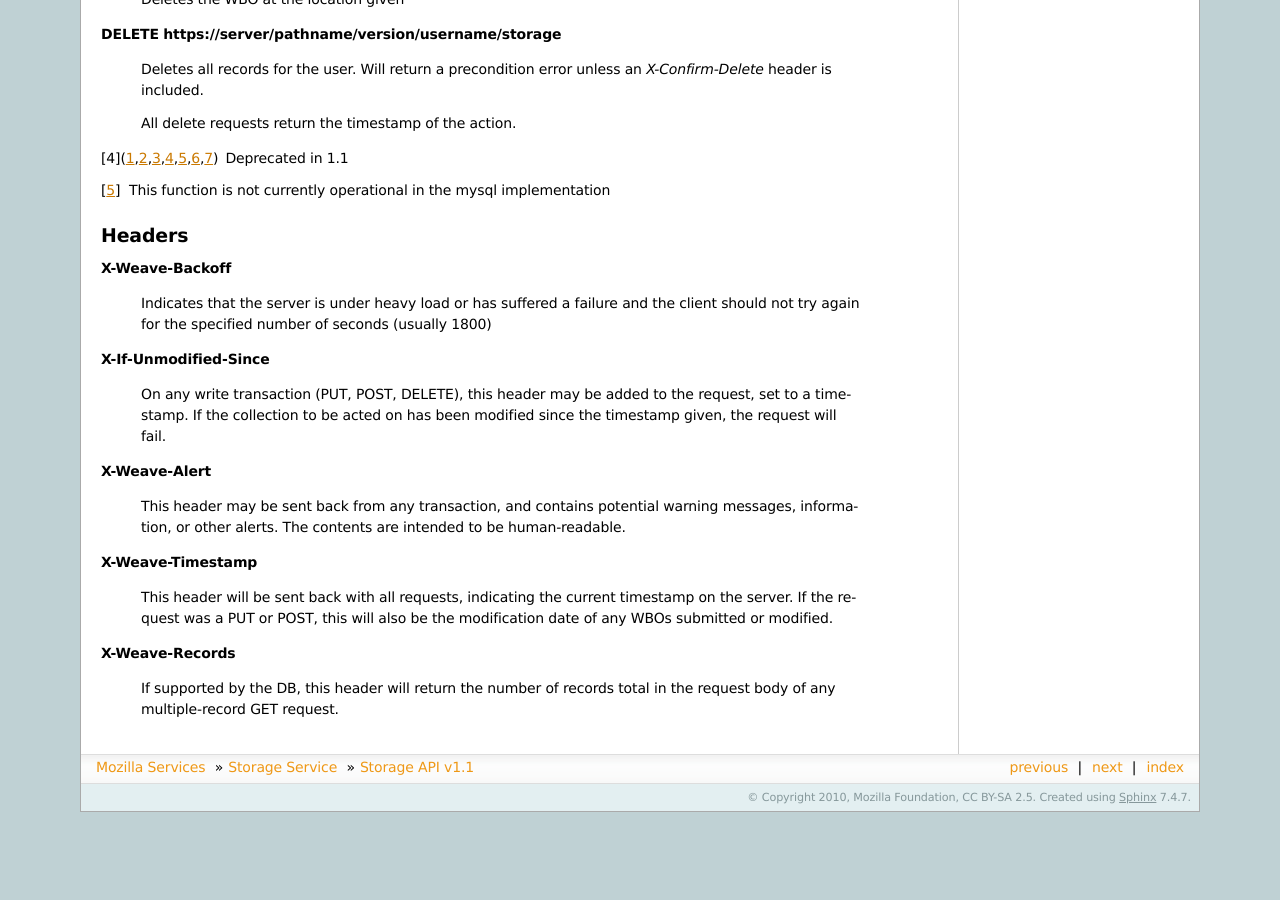
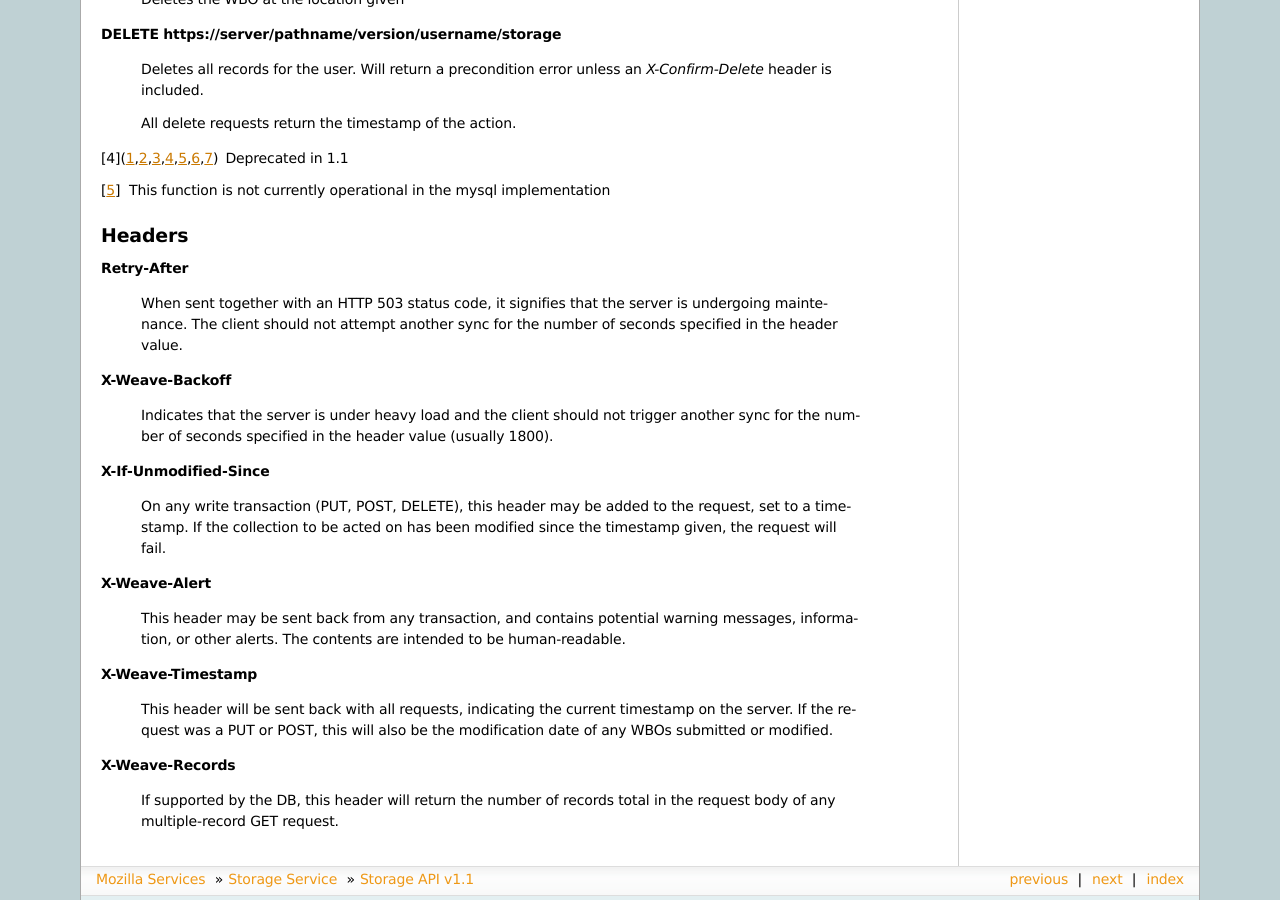
Before and after one commit to mozilla-services/docs, a Sphinx documentation site: the page built from source/storage/apis-1.1.rst, in a window 1280 px wide and 900 px high, scrolled down 3786 px. Built offline with Sphinx 7.4.7, drawn with Linux system fonts in a browser that asks for light colours; before the commit the page ends 4598 px from its top, so only the background shows below that.

Commit message:
Bug 683358 - Add/adjust documentation for Retry-After and X-Weave-Backoff headers. r=telliott,atoll

```diff
--- a/source/storage/apis-1.1.rst
+++ b/source/storage/apis-1.1.rst
@@ -290,11 +290,18 @@ APIs
 Headers
 =======
 
+**Retry-After**
+
+    When sent together with an HTTP 503 status code, it signifies that the
+    server is undergoing maintenance. The client should not attempt another
+    sync for the number of seconds specified in the header value.
+
+
 **X-Weave-Backoff**
 
-    Indicates that the server is under heavy load or has suffered a failure
-    and the client should not try again for the specified number of
-    seconds (usually 1800)
+    Indicates that the server is under heavy load  and the client should not
+    trigger another sync for the number of seconds specified in the header
+    value (usually 1800).
 
 
 **X-If-Unmodified-Since**
```
